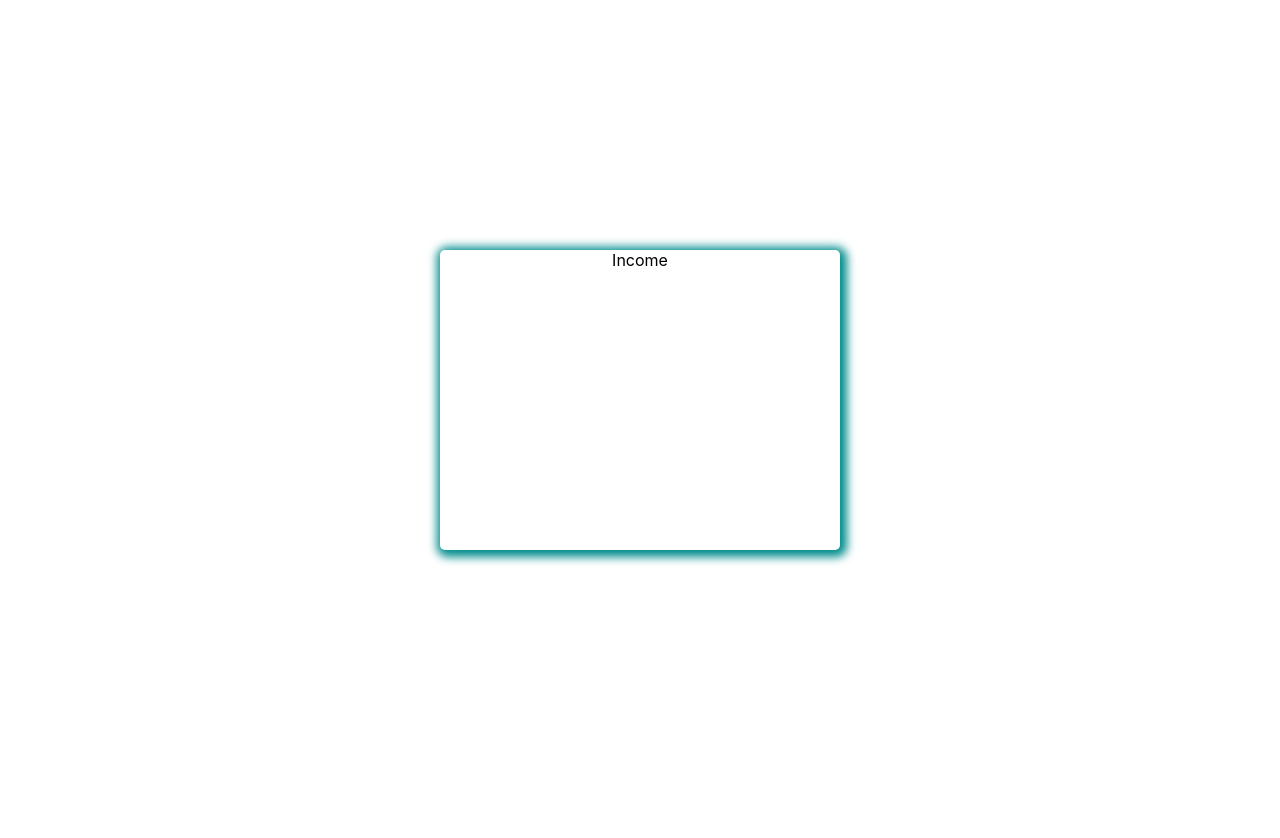
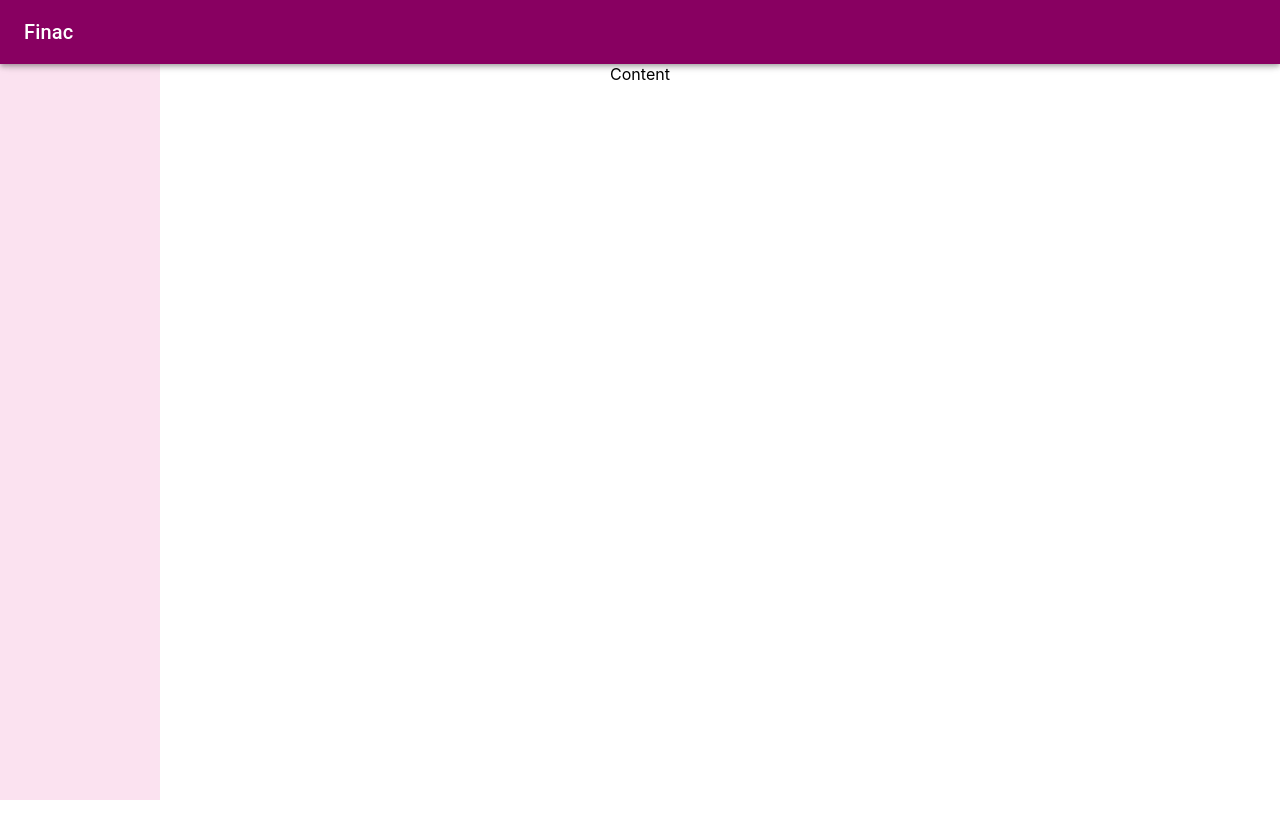
Before and after one commit to doubleflush/finac, a React (Create React App) app: page / in a window 1280 px wide. Shown: the top 838 px of the page. Before the commit the page ends 800 px from the top, so only its background shows below. Built offline with nearby package versions, Linux system fonts and the light colour scheme.

Commit message:
theme setup and menu skeleton

```diff
--- a/package.json
+++ b/package.json
@@ -3,6 +3,7 @@
   "version": "0.1.0",
   "private": true,
   "dependencies": {
+    "@material-ui/core": "^4.11.0",
     "@testing-library/jest-dom": "^4.2.4",
     "@testing-library/react": "^9.3.2",
     "@testing-library/user-event": "^7.1.2",
--- a/src/App.tsx
+++ b/src/App.tsx
@@ -1,15 +1,22 @@
-import React from 'react';
-import './App.css';
-import {RootContainer} from './RootStyles';
-import IncomeSummary from './Components/IncomeSummary/IncomeSummary';
-
+import React from "react";
+import "./App.css";
+import { RootContainer } from "./RootStyles";
+import IncomeSummary from "./Components/IncomeSummary/IncomeSummary";
+import { NavBar } from "./Components/NavBar";
+import { Body } from "./Components/Body";
+import Theme, { MuiTheme } from "./Theme";
 
 class App extends React.Component {
-  render(){
+  render() {
     return (
-      <RootContainer>
-        <IncomeSummary/>
-      </RootContainer>
+      <Theme>
+        <MuiTheme>
+          <RootContainer>
+            <NavBar />
+            <Body />
+          </RootContainer>
+        </MuiTheme>
+      </Theme>
     );
   }
 }
--- /dev/null
+++ b/src/Components/Body/Body.tsx
@@ -0,0 +1,25 @@
+import * as React from 'react';
+import { BodyRoot } from './BodyStyles';
+
+export interface IBodyProps {
+}
+
+export interface IBodyState {
+}
+
+export default class Body extends React.Component<IBodyProps, IBodyState> {
+  constructor(props: IBodyProps) {
+    super(props);
+
+    this.state = {
+    }
+  }
+
+  public render() {
+    return (
+      <BodyRoot>
+        <div style={{height: '140rem'}}>Content</div>
+      </BodyRoot>
+    );
+  }
+}
--- /dev/null
+++ b/src/Components/Body/BodyStyles.jsx
@@ -0,0 +1,7 @@
+import styled from 'styled-components';
+
+export const BodyRoot = styled.div`
+    position: absolute;
+    top: 4rem;
+    overflow: auto;
+`;
--- /dev/null
+++ b/src/Components/Body/index.tsx
@@ -0,0 +1 @@
+export {default as Body} from './Body';
--- /dev/null
+++ b/src/Components/NavBar/NavBar.tsx
@@ -0,0 +1,34 @@
+import React, { Component } from "react";
+import {Toolbar, Typography } from "@material-ui/core";
+import { Header, NavContainer, MenuContainer } from './NavBarStyles';
+
+
+export interface INavBarProps {}
+
+export interface INavBarState {}
+
+export default class NavBar extends React.Component<
+  INavBarProps,
+  INavBarState
+> {
+  constructor(props: INavBarProps) {
+    super(props);
+
+    this.state = {};
+  }
+
+  public render() {
+    return (
+      <NavContainer>
+          <Header>
+            <Toolbar>
+              <Typography variant="h6" noWrap>
+                Finac
+              </Typography>
+            </Toolbar>
+          </Header>
+          <MenuContainer/>
+      </NavContainer>
+    );
+  }
+}
--- /dev/null
+++ b/src/Components/NavBar/NavBarStyles.jsx
@@ -0,0 +1,22 @@
+import styled from 'styled-components';
+import {AppBar} from '@material-ui/core';
+
+export const Header = styled(AppBar)`
+    height: 4rem;
+    top: 0;
+    left: 0;
+`;
+
+export const NavContainer = styled.div`
+    width: 100%;
+`;
+
+export const MenuContainer = styled.div`
+    display: flex;
+    flex-direction: column;
+    background: ${props => props.theme.colors.tertiary};
+    height: calc(100vh - 4rem);
+    position: fixed;
+    top: 4rem;
+    width: 10rem;
+`;
--- /dev/null
+++ b/src/Components/NavBar/index.tsx
@@ -0,0 +1 @@
+export {default as NavBar} from './NavBar';
--- a/src/RootStyles.tsx
+++ b/src/RootStyles.tsx
@@ -6,7 +6,7 @@ export const RootContainer = styled.div`
     min-width: 100vw;
     max-height: 100vh;
     max-width: 100vw;
-    overflow: auto;
+    overflow: hidden;
     display: flex;
     flex-direction: row;
     justify-content: space-around;
--- /dev/null
+++ b/src/Theme/MaterialTheme.jsx
@@ -0,0 +1,16 @@
+import { MuiThemeProvider, createMuiTheme } from "@material-ui/core/styles";
+import React from "react";
+const theme = createMuiTheme({
+  palette: {
+    primary: {
+      main: "#880061",
+    },
+    secondary: {
+      main: "#ee0290",
+    },
+  },
+});
+
+export const MuiTheme = ({ children }) => {
+  return <MuiThemeProvider theme={theme}>{children}</MuiThemeProvider>;
+}
--- /dev/null
+++ b/src/Theme/Theme.jsx
@@ -0,0 +1,26 @@
+import React from "react";
+import { ThemeProvider } from "styled-components";
+
+const theme = {
+  colors: {
+    powderWhite: "#FFFDF9",
+    persianGreen: "#06B49A",
+    lightBlue: "#AFDBD2",
+    onyx: "#36313D",
+    primary: "#880061",
+    secondary: "#ee0290",
+    tertiary: "#fbe2f0"
+  },
+  fonts: ["sans-serif", "Roboto"],
+  fontSizes: {
+    small: "1em",
+    medium: "2em",
+    large: "3em"
+  }
+};
+
+const Theme = ({ children }) => (
+  <ThemeProvider theme={theme}>{children}</ThemeProvider>
+);
+
+export default Theme;
--- /dev/null
+++ b/src/Theme/index.js
@@ -0,0 +1,3 @@
+import Theme from './Theme';
+export {MuiTheme} from './MaterialTheme';
+export default Theme;
```
Also changed, not shown: 2 other files (tests, documents, lock files or other folders).
